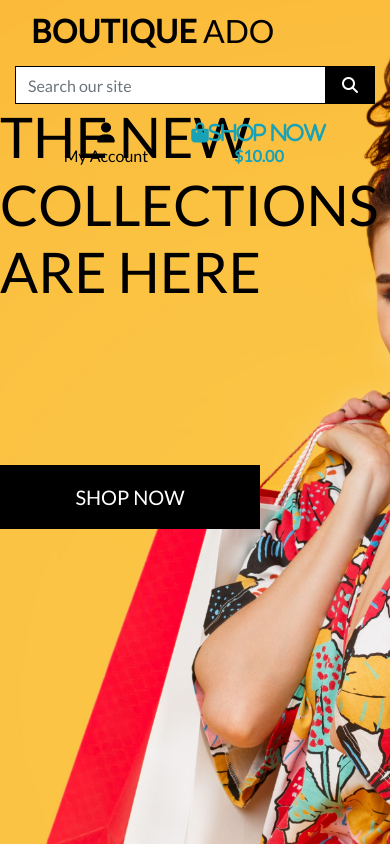
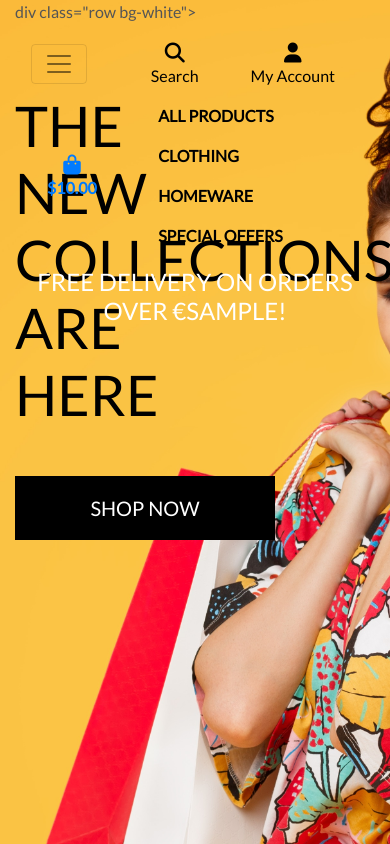
Before and after one commit to paddyhockey1/Project-5-Trial, a Django app: template home/templates/home/index.html in a window 390 px wide. Run offline with Django 3.2, Linux system fonts and the light colour scheme; the template is opened without the code that fills it: most values are stand-ins (such as "Sample title", 1, 10 or a date in 2020); some libraries are stand-ins or nearby versions.

Commit message:
Add: Mobile Header and Main Nav files

```diff
--- a/home/templates/home/index.html
+++ b/home/templates/home/index.html
@@ -1,29 +1,24 @@
 {% extends "base.html" %}
 {% load static %}
 
-
-{% block page_number %}
-<div class="container head-container">
+{% block page_header %}
+    <div class="container header-container">
         <div class="row">
             <div class="col"></div>
         </div>
     </div>
 {% endblock %}
 
-
 {% block content %}
     <div class="container h-100">
         <div class="row h-100">
-        <div class="col-7 col-md-6 my-auto"></div>
+            <div class="col-7 col-md-6 my-auto">
                 <h1 class="display-4 logo-font text-black">
-            The New Collections Are Here
+                    The new collections are here
                 </h1>
-<div>
                 <div class="my-5">
                     <h4>
-
                         <a href="" class="shop-now-button btn btn-lg rounded-0 text-uppercase py-3">Shop Now</a>
-
                     </h4>
                 </div>
             </div>
--- a/static/css/base.css
+++ b/static/css/base.css
@@ -3,7 +3,7 @@ html {
 }
 
 body {
-    background: url('https://github.com/Code-Institute-Solutions/boutique_ado_v1/blob/e3ce173e7475dd8e9c7f51a3af3eaa888c29cb79/media/homepage_background_cropped.jpg?raw=true') no-repeat center center fixed;
+    background: url('/media/homepage_background_cropped.jpg') no-repeat center center fixed;
     background-size: cover;
     height: calc(100vh - 164px);
     color: #555;
--- a/templates/base.html
+++ b/templates/base.html
@@ -36,7 +36,7 @@
   </head>
   <body>
     <header class="container-fluid fixed-top">
-        <div class="row">
+        <div id="topnav" class="row bg-white pt-lg-2 d-none d-lg-flex">
             <div class="col-12 col-lg-4 my-auto py-1 py-lg-0 text-center text-lg-left">
                 <a href="{% url 'home' %}" class="nav-link main-logo-link">
                     <h2 class="logo-font text-black my-0"><strong>Boutique</strong> Ado</h2>
@@ -81,7 +81,7 @@
                     <li class="list-inline-item">
                         <a class="{% if grand_total %}text-info font-weight-bold{% else %}text-black{% endif %} nav-link" href="">
                             <div class="text-center">
-                                <div><i class="fas fa-shopping-bag fa-lg">shop now</i></div>
+                                <div><i class="fas fa-shopping-bag fa-lg"></i></div>
                                 <p class="my-0">
                                     {% if grand_total %}
                                         ${{ grand_total|floatformat:2 }}
@@ -93,6 +93,20 @@
                         </a>
                     </li>
                 </ul>
+            </div>
+        </div>
+        div class="row bg-white">
+            <nav class="navbar navbar-expand-lg navbar-light w-100">
+                <button class="navbar-toggler" type="button" data-toggle="collapse" data-target="#main-nav" aria-controls="main-nav" aria-expanded="false" aria-label="Toggle navigation">
+                    <span class="navbar-toggler-icon"></span>
+                </button>
+                {% include 'includes/mobile-top-header.html' %}
+                {% include 'includes/main-nav.html' %}
+            </nav>
+        </div>
+        <div id="delivery-banner" class="row text-center">
+            <div class="col bg-black text-white">
+                <h4 class="logo-font my-1">Free delivery on orders over €{{ free_shipping_threshold }}!</h4>
             </div>
         </div>
     </header>
--- /dev/null
+++ b/templates/includes/main-nav.html
@@ -0,0 +1,50 @@
+<div class="collapse navbar-collapse" id="main-nav"></div>
+    <ul class="navbar-nav w-auto mx-auto">
+        <li class="nav-item dropdown">
+            <a class="logo-font font-weight-bold nav-link text-black mr-5" href="#" id="all-products-link" data-toggle="dropdown" aria-haspopup="true" aria-expanded="false">
+                All Products
+            </a>
+            <div class="dropdown-menu border-0" aria-labelledby="all-products-link">
+                <a href="" class="dropdown-item">By Price</a>
+                <a href="" class="dropdown-item ">By Rating</a>
+                <a href="" class="dropdown-item ">By Category</a>
+                <a href="" class="dropdown-item">All Products</a>
+            </div>
+        </li>
+
+        <li class="nav-item dropdown">
+            <a class="logo-font font-weight-bold nav-link text-black mr-5" href="#" id="clothing-link" data-toggle="dropdown" aria-haspopup="true" aria-expanded="false">
+                Clothing
+            </a>
+            <div class="dropdown-menu border-0" aria-labelledby="clothing-link">
+                <a href="" class="dropdown-item">Activewear &amp; Essentials</a>
+                <a href="" class="dropdown-item">Jeans</a>
+                <a href="" class="dropdown-item">Shirts</a>
+                <a href="" class="dropdown-item">All Clothing</a>
+            </div>
+        </li>
+
+        <li class="nav-item dropdown">
+            <a class="logo-font font-weight-bold nav-link text-black mr-5" href="#" id="homeware-link" data-toggle="dropdown" aria-haspopup="true" aria-expanded="false">
+                Homeware
+            </a>
+            <div class="dropdown-menu border-0" aria-labelledby="homeware-link">
+                <a href="" class="dropdown-item">Bed &amp; Bath</a>
+                <a href="" class="dropdown-item">Kitchen &amp; Dining</a>
+                <a href="" class="dropdown-item">All Homeware</a>
+            </div>
+        </li>
+
+        <li class="nav-item dropdown">
+            <a class="logo-font font-weight-bold nav-link text-black" href="#" id="specials-link" data-toggle="dropdown" aria-haspopup="true" aria-expanded="false">
+                Special Offers
+            </a>
+            <div class="dropdown-menu border-0" aria-labelledby="specials-link">
+                <a href="" class="dropdown-item">New Arrivals</a>
+                <a href="" class="dropdown-item">Deals</a>
+                <a href="" class="dropdown-item">Clearance</a>
+                <a href="" class="dropdown-item">All Specials</a>
+            </div>
+        </li>
+    </ul>
+</div>
--- /dev/null
+++ b/templates/includes/mobile-top-header.html
@@ -0,0 +1,56 @@
+<li class="list-inline-item"></li>
+    <a class="text-black nav-link d-block d-lg-none" href="#" id="mobile-search" data-toggle="dropdown" aria-haspopup="true" aria-expanded="false">
+        <div class="text-center">
+            <div><i class="fas fa-search fa-lg"></i></div>
+            <p class="my-0">Search</p>
+        </div>
+    </a>
+    <div class="dropdown-menu border-0 w-100 p-3 rounded-0 my-0" aria-labelledby="mobile-search">
+        <form class="form" method="GET" action="">
+            <div class="input-group w-100">
+                <input class="form-control border border-black rounded-0" type="text" name="q" placeholder="Search our site">
+                <div class="input-group-append">
+                    <button class="form-control form-control btn btn-black border border-black rounded-0" type="submit">
+                        <span class="icon">
+                            <i class="fas fa-search"></i>
+                        </span>
+                    </button>
+                </div>
+            </div>
+        </form>
+    </div>
+</li>
+<li class="list-inline-item dropdown">
+    <a class="text-black nav-link d-block d-lg-none" href="#" id="user-options" data-toggle="dropdown" aria-haspopup="true" aria-expanded="false">
+        <div class="text-center">
+            <div><i class="fas fa-user fa-lg"></i></div>
+            <p class="my-0">My Account</p>
+        </div>
+    </a>
+    <div class="dropdown-menu border-0" aria-labelledby="user-options">
+        {% if request.user.is_authenticated %}
+            {% if request.user.is_superuser %}
+                <a href="{% url 'account_logout' %}" class="dropdown-item">Product Management</a>
+            {% endif %}
+            <a href="" class="dropdown-item">My Profile</a>
+            <a href="{% url 'account_logout' %}" class="dropdown-item">Logout</a>
+        {% else %}
+            <a href="{% url 'account_signup' %}" class="dropdown-item">Register</a>
+            <a href="{% url 'account_login' %}" class="dropdown-item">Login</a>
+        {% endif %}
+    </div>
+</li>
+<li class="list-inline-item">
+    <a class="{% if grand_total %}text-primary font-weight-bold{% else %}text-black{% endif %} nav-link d-block d-lg-none" href="">
+        <div class="text-center">
+            <div><i class="fas fa-shopping-bag fa-lg"></i></div>
+            <p class="my-0">
+                {% if grand_total %}
+                    ${{ grand_total|floatformat:2 }}
+                {% else %}
+                    $0.00
+                {% endif %}
+            </p>
+        </div>
+    </a>
+</li>
```
Lines whose indentation alone changed are shown as unchanged.
